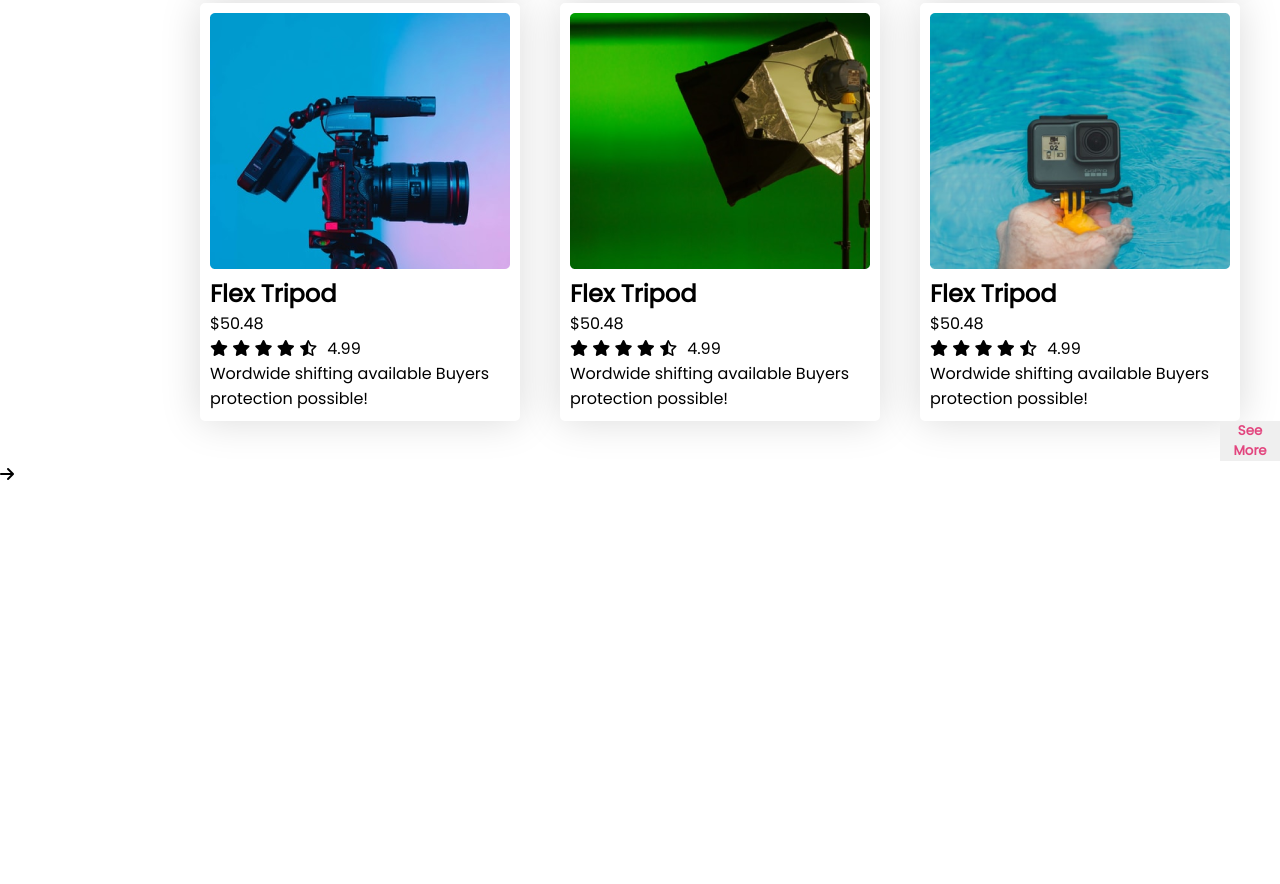
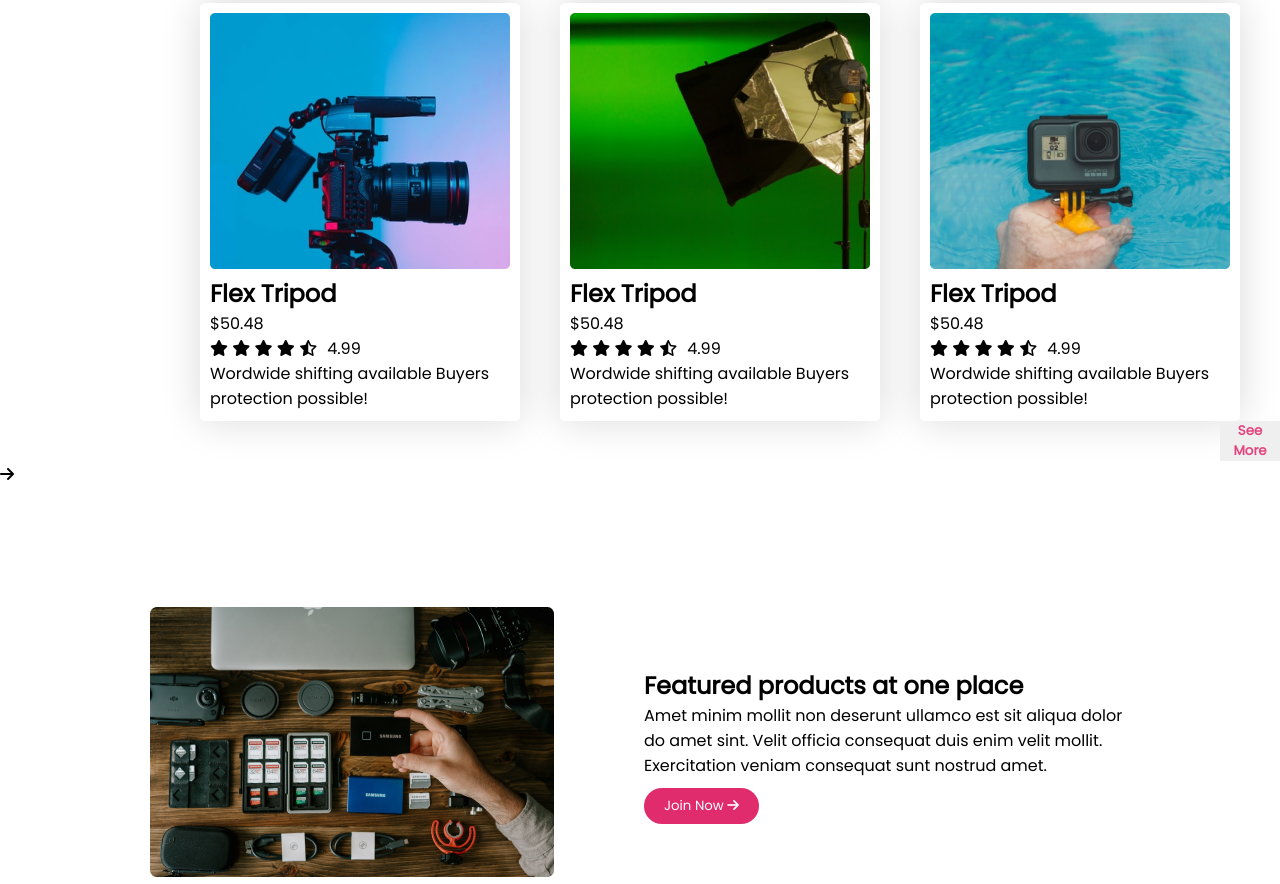
Before and after one commit to sadmansakib172/influence-gear-practice, a plain HTML site: page index.html in a window 1280 px wide. Shown: the part 1994-2878 px from the top of the page. Before the commit the page ends 2481 px from the top, so only its background shows below. Drawn offline with Linux system fonts and the light colour scheme.

Commit message:
featured section done

```diff
--- a/index.html
+++ b/index.html
@@ -233,6 +233,18 @@
             <button class="normal-btn">See More</button>
             <i class="fa-solid fa-arrow-right"></i>
         </section>
+        <section class="featured-section">
+            <div class="featured-section-img">
+               <img src="./images/gear.png" alt="">
+            </div>
+            <div class="featured-content">
+               <h2 class="featured-title">Featured products at one place</h2>
+               <p class="featured-description">
+                Amet minim mollit non deserunt ullamco est sit aliqua dolor do amet sint. Velit officia consequat duis enim velit mollit. Exercitation veniam consequat sunt nostrud amet.
+               </p>
+               <button class="btn-primary">Join Now <i class="fa-solid fa-arrow-right"></i></button>
+            </div>
+        </section>
     </main>
     <footer>
 
--- a/styles/influnce.css
+++ b/styles/influnce.css
@@ -137,6 +137,15 @@ nav {
     margin-left: 1220px;
 }
 
+/* featured-section styles  */
+.featured-section{
+    margin-top: 120px;
+    display: flex;
+    padding:0 150px;
+    gap:90px;
+    align-items: center;
+}
+
 /* responsive styles  */
 /* mobile devices small screen sizes styles  */
 @media screen and (max-width: 576px) {
```
